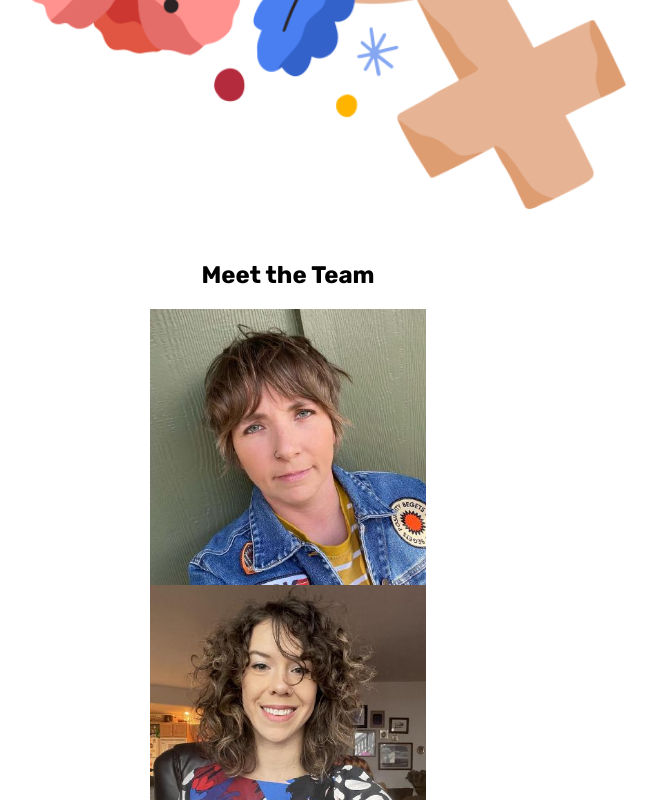
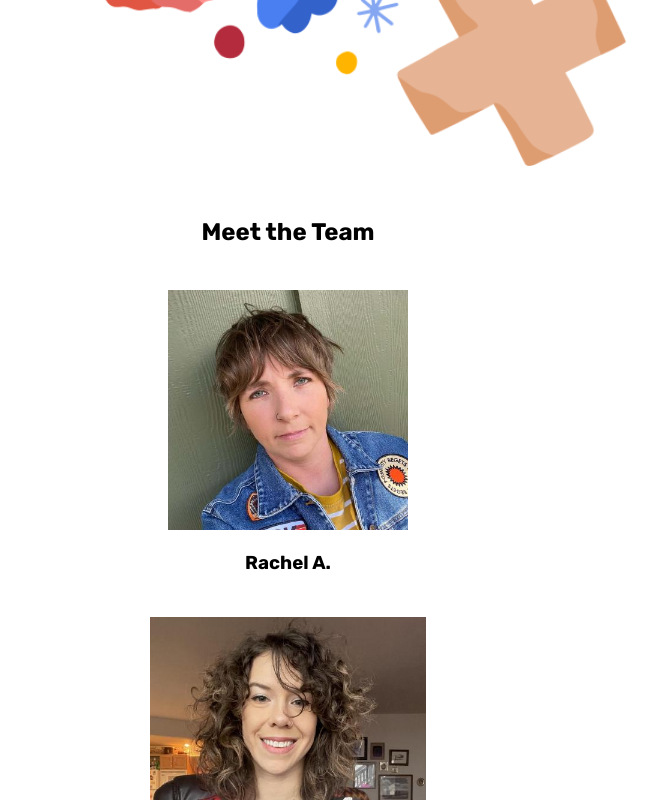
Before and after one commit to Roe-dToAid/roed_to_aid_fe, a React (Create React App) app: page /about in a window 1280 px wide. Shown: the part 2000-2800 px from the top of the page, without its empty margins (352-1009 px from the left). Built offline with nearby package versions, Linux system fonts and the light colour scheme.

Commit message:
Add styling to team photos, adjust styling on h1 global

```diff
--- a/src/Components/Footer/Footer.scss
+++ b/src/Components/Footer/Footer.scss
@@ -1,6 +1,6 @@
 .footer {
   background-color: #3c3525;
-  padding: 1.5rem;
+  padding: 1.5rem 1.5rem 4rem 1.5rem;
   display: flex;
   flex-direction: row;
   justify-content: space-between;
--- a/src/Views/AboutView/AboutView.js
+++ b/src/Views/AboutView/AboutView.js
@@ -30,15 +30,35 @@ const AboutView = () => {
 
       <div className="team-container">
         <h2 data-cy="meet">Meet the Team</h2>
+        <div className="photo-container">
           <img data-cy="rachel" src={rachelPhoto} alt="headshot of Rachel"></img>
+          <h3>Rachel A.</h3>
+        </div>
+        <div className="photo-container">
           <img data-cy="catlyn" src={catlynPhoto} alt="headshot of Catlyn"></img>
+          <h3>Catlyn B.</h3>
+        </div>
+        <div className="photo-container">
           <img data-cy="irmak" src={irmakPhoto} alt="headshot of Irmak"></img>
+          <h3>Irmak E.</h3>
+        </div>
+        <div className="photo-container">
           <img data-cy="lidia" src={lidiaPhoto} alt="headshot of Lidia"></img>
+          <h3>Lidia K.</h3>
+        </div>
+        <div className="photo-container">
           <img data-cy="casey" src={caseyPhoto} alt="headshot of Casey"></img>
+          <h3>Casey F.</h3>
+        </div>
+        <div className="photo-container">
           <img data-cy="wes" src={wesPhoto} alt="headshot of Wes"></img>
+          <h3>Wes G.</h3>
+        </div>
+        <div className="photo-container">
           <img data-cy="bryce" src={brycePhoto} alt="headshot of Bryce"></img>
+          <h3>Bryce W.</h3>
         </div>
-
+      </div>
     </div>
   )
 };
--- a/src/Views/AboutView/Aboutview.scss
+++ b/src/Views/AboutView/Aboutview.scss
@@ -11,6 +11,8 @@
   img {
     width: 60%;
   }
+  padding: 2rem 0;
+  gap: 1.5rem;
 }
 
 .illustration {
@@ -20,5 +22,9 @@
 
 .mission-container, .inclusivity-container {
   text-align: center;
-  padding: 2rem;
+  padding: 2rem 0;
 }
+
+.photo-container {
+  text-align: center;
+}
--- a/src/index.scss
+++ b/src/index.scss
@@ -6,4 +6,5 @@ body {
 
 h1 {
   text-align: center;
+  margin: 0;
 }
```
Lines whose indentation alone changed are shown as unchanged.
